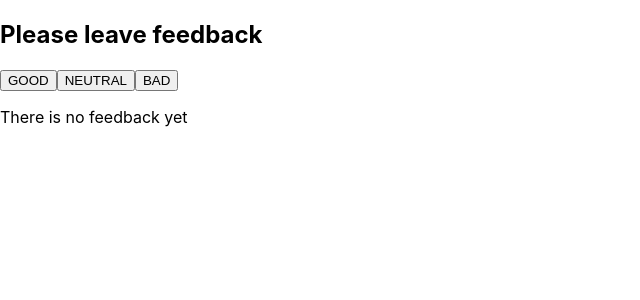
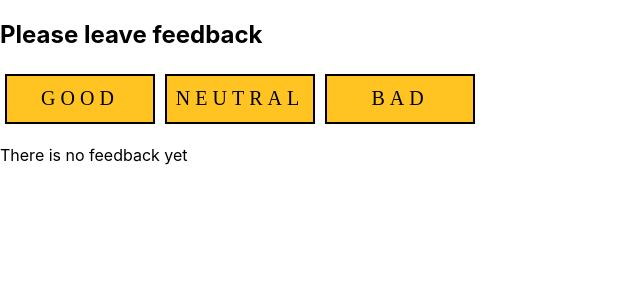
Before and after one commit to Valeriia789/goit-react-hw-2-feedback, a React (Create React App) app: page / in a window 1280 px wide. Shown: the top 300 px of the page, without its empty margins (0-640 px from the left). Built offline with nearby package versions, Linux system fonts and the light colour scheme.

Commit message:
css for button

```diff
--- a/src/components/FeedbackOptions/FeedbackOptions.jsx
+++ b/src/components/FeedbackOptions/FeedbackOptions.jsx
@@ -1,4 +1,5 @@
 import PropTypes from 'prop-types';
+import {Button} from './FeedbackOptions.styled'
 
 const FeedbackOptions = ({ options, onLeaveFeedback }) => {
   // console.log(options);
@@ -6,14 +7,14 @@ const FeedbackOptions = ({ options, onLeaveFeedback }) => {
   return (
     <>
       {options.map(option => (
-        <button
+        <Button
           key={option}
           type="button"
           name={option}
           onClick={onLeaveFeedback}
         >
           {option.toUpperCase()}
-        </button>
+        </Button>
       ))}
     </>
   );
```
